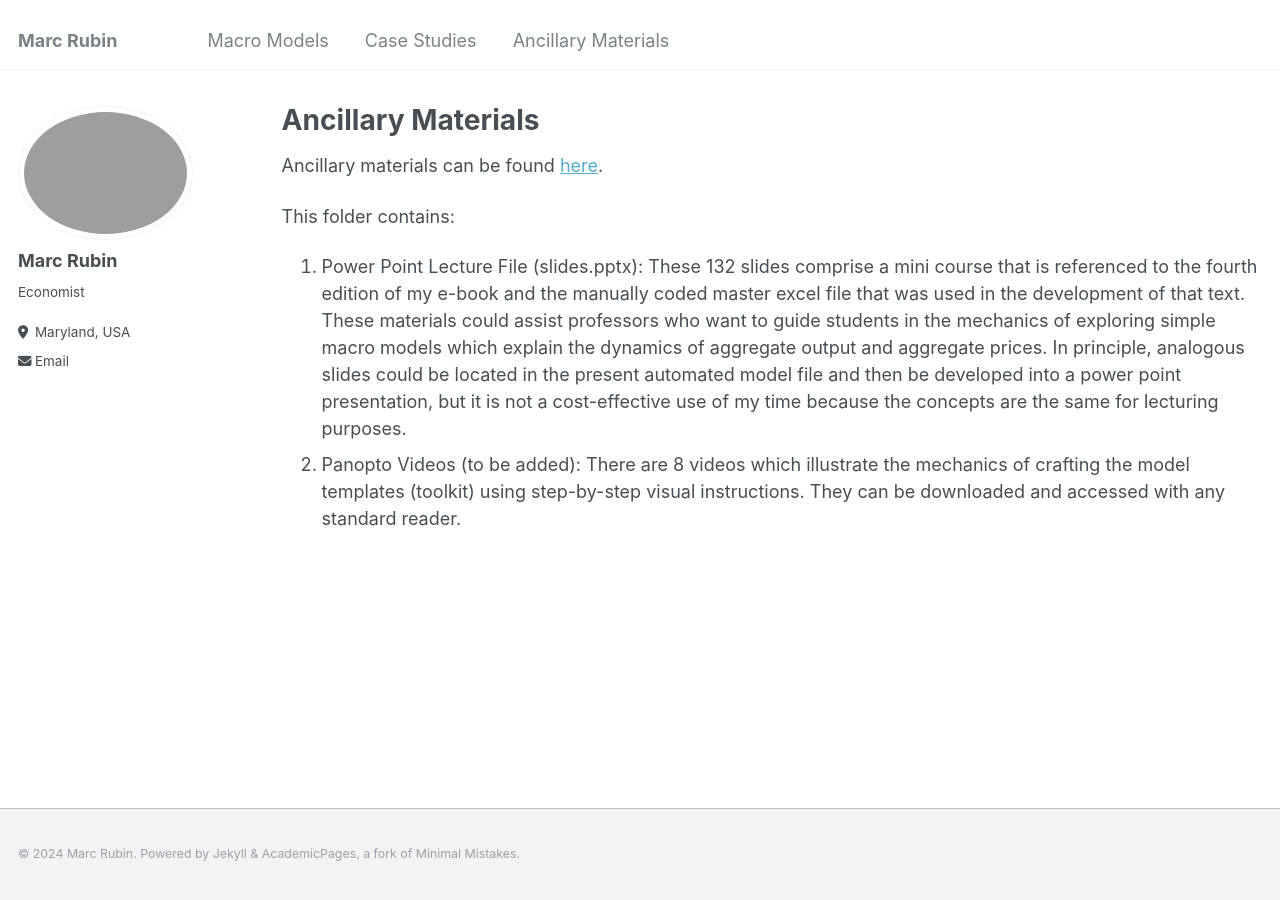
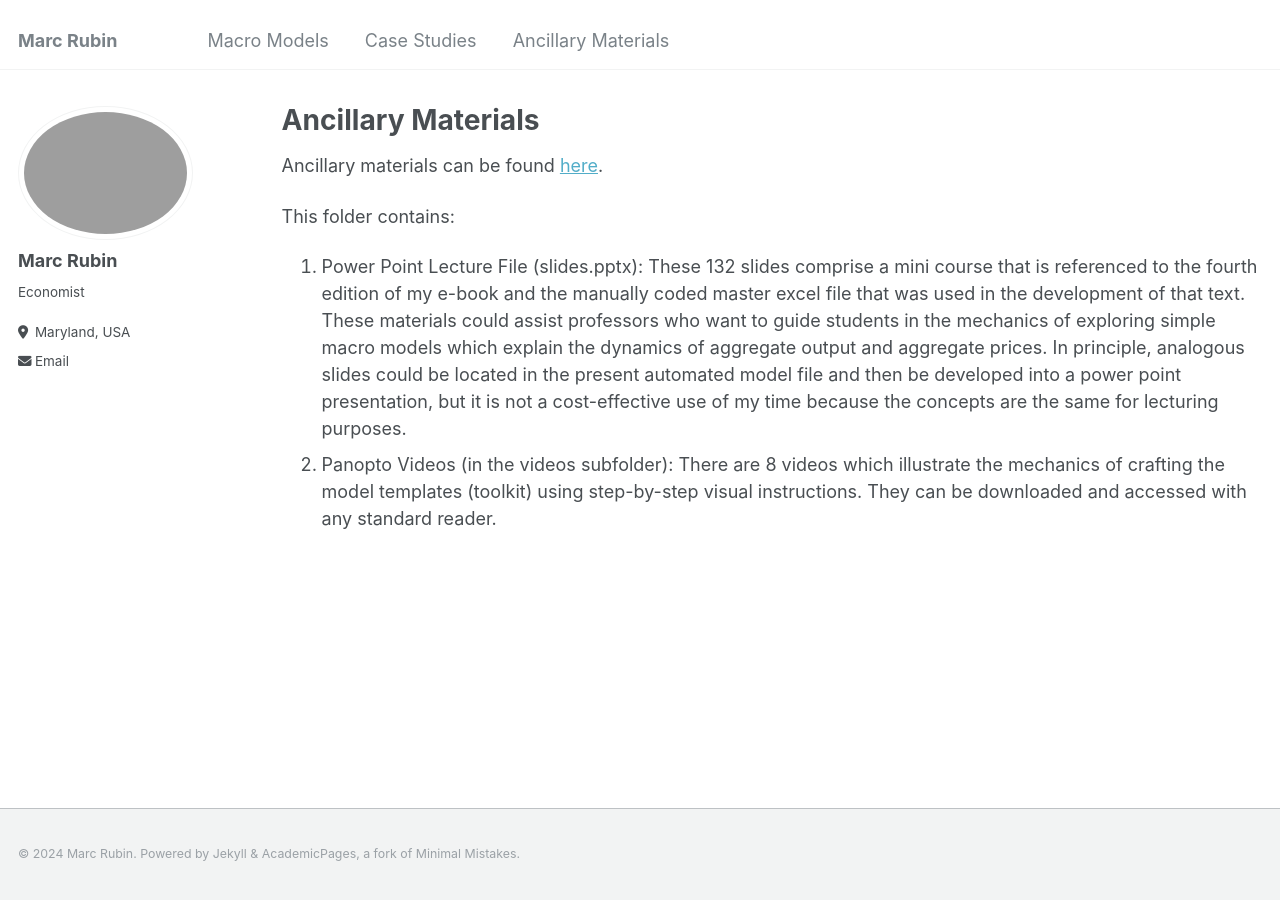
Before and after one commit to marc-rubin/marc-rubin.github.io, a Jekyll site: the page built from _pages/ancillary.html, in a window 1280 px wide. Built offline with Jekyll 4.4.1, drawn with Linux system fonts in a browser that asks for light colours.

Commit message:
Update ancillary.html

```diff
--- a/_pages/ancillary.html
+++ b/_pages/ancillary.html
@@ -10,6 +10,6 @@ author_profile: true
 <p>This folder contains:
 <ol>
   <li>Power Point Lecture File (slides.pptx): These 132 slides comprise a mini course that is referenced to the fourth edition of my e-book and the manually coded master excel file that was used in the development of that text. These materials could assist professors who want to guide students in the mechanics of exploring simple macro models which explain the dynamics of aggregate output and aggregate prices. In principle, analogous slides could be located in the present automated model file and then be developed into a power point presentation, but it is not a cost-effective use of my time because the concepts are the same for lecturing purposes.</li>
-  <li>Panopto Videos (to be added): There are 8 videos which illustrate the mechanics of crafting the model templates (toolkit) using step-by-step visual instructions. They can be downloaded and accessed with any standard reader.</li>
+  <li>Panopto Videos (in the videos subfolder): There are 8 videos which illustrate the mechanics of crafting the model templates (toolkit) using step-by-step visual instructions. They can be downloaded and accessed with any standard reader.</li>
 </ol>
 </p>
```
